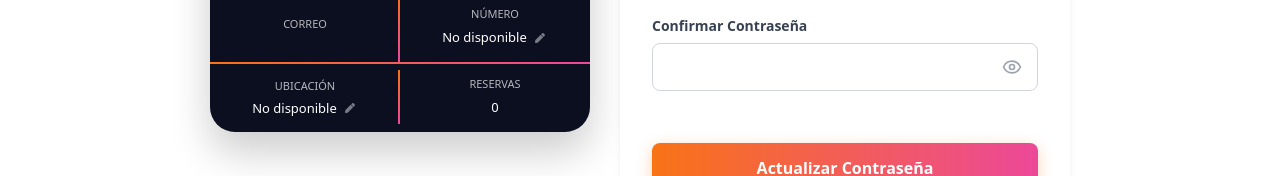
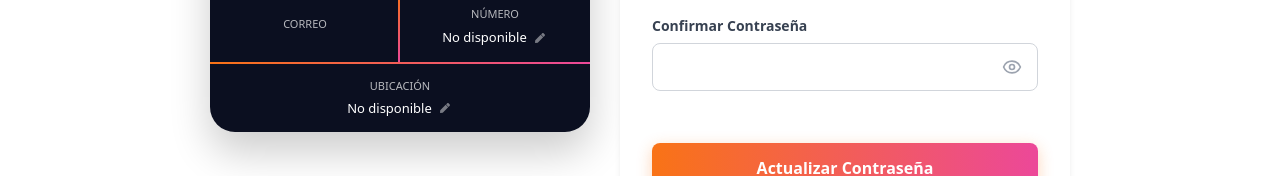
Before and after one commit to gastroflow2026-cpu/FRONT, a Next.js app in the folder client/: page /profile in a window 1280 px wide. Shown: the part 435-611 px from the top of the page. Built offline with nearby package versions, Linux system fonts and the light colour scheme; no server answers.

Commit message:
fix(profile): update UI immediately after save, ubicacion full width, remove reservas field

```diff
--- a/client/src/app/(main)/profile/page.tsx
+++ b/client/src/app/(main)/profile/page.tsx
@@ -85,12 +85,16 @@ export default function Perfil() {
     roles: isLogged?.roles?.[0] ? [isLogged.roles[0]] : [],
   };
 
+  const handleProfileUpdate = (fields: { phone?: string; address?: string }) => {
+    setProfileData((prev) => ({ ...prev, ...fields }));
+  };
+
   return (
     <>
       <Navbar />
       <div className={styles.profile}>
         <div className={styles.userLayout}>
-          <UserInfo user={userData}/>
+          <UserInfo user={userData} onProfileUpdate={handleProfileUpdate} />
           <Password />
         </div>
       </div>
--- a/client/src/components/perfil/UserInfo.module.css
+++ b/client/src/components/perfil/UserInfo.module.css
@@ -200,6 +200,21 @@
   padding: 8px 0;
 }
 
+.full {
+  width: 100%;
+  display: flex;
+  flex-direction: column;
+  align-items: center;
+  justify-content: center;
+  word-break: break-word;
+  padding: 0 10px;
+  box-sizing: border-box;
+}
+
+.full::after {
+  display: none;
+}
+
 .penBtn {
   background: none;
   border: none;
--- a/client/src/components/perfil/UserInfo.tsx
+++ b/client/src/components/perfil/UserInfo.tsx
@@ -21,7 +21,12 @@ const ROLE_LABELS: Record<string, string> = {
   cajero: "Cajero",
 };
 
-export default function UserInfo({ user }: { user: User }) {
+interface UserInfoProps {
+  user: User;
+  onProfileUpdate?: (fields: { phone?: string; address?: string }) => void;
+}
+
+export default function UserInfo({ user, onProfileUpdate }: UserInfoProps) {
   const { id, name, email, phone, address, imgUrl, roles } = user ?? {};
   const [showPop, setShowPop] = useState(false);
 
@@ -90,6 +95,7 @@ export default function UserInfo({ user }: { user: User }) {
         getAuthHeaders()
       );
       syncSessionUser({ phone: phoneValue });
+      onProfileUpdate?.({ phone: phoneValue });
       setEditingPhone(false);
       setPhoneError("");
       Swal.fire({ theme: "dark", icon: "success", title: "Número actualizado", timer: 1500, showConfirmButton: false });
@@ -125,6 +131,7 @@ export default function UserInfo({ user }: { user: User }) {
         getAuthHeaders()
       );
       syncSessionUser({ address: addressValue });
+      onProfileUpdate?.({ address: addressValue });
       setEditingAddress(false);
       setAddressError("");
       Swal.fire({ theme: "dark", icon: "success", title: "Ubicación actualizada", timer: 1500, showConfirmButton: false });
@@ -208,9 +215,9 @@ export default function UserInfo({ user }: { user: User }) {
         </div>
       </div>
 
-      {/* Ubicación / Reservas */}
+      {/* Ubicación */}
       <div className={`${styles.infoRow} ${styles.autoRow}`}>
-        <div className={styles.half}>
+        <div className={styles.full}>
           <span className={styles.label}>UBICACIÓN</span>
           {editingAddress ? (
             <div className={styles.editField}>
@@ -244,10 +251,6 @@ export default function UserInfo({ user }: { user: User }) {
             </div>
           )}
         </div>
-        <div className={styles.half}>
-          <span className={styles.label}>RESERVAS</span>
-          <span className={styles.value}>0</span>
-        </div>
       </div>
 
       {showPop && <PopUp setShowPop={setShowPop} id={id} />}
```
